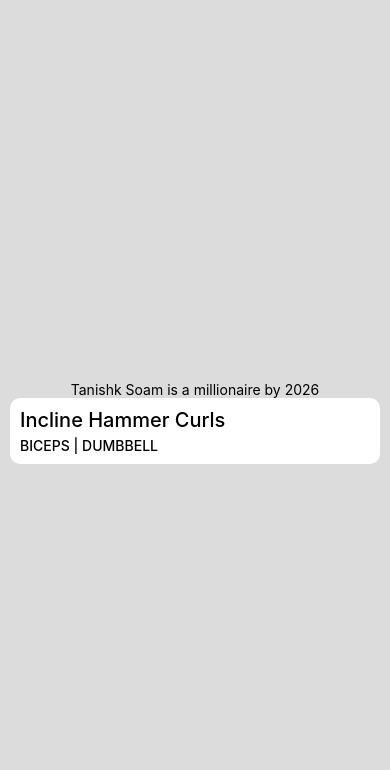
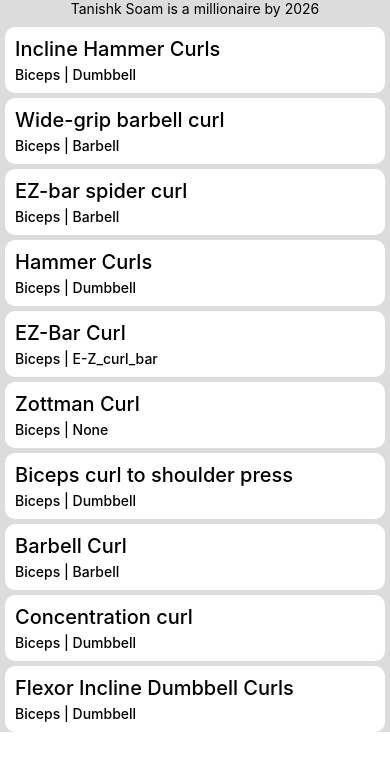
Before and after one commit to Tanishksoam/Workouts, a React Native app: screen / in a window 390 px wide. Shown: the top 770 px of the page. Built offline with nearby package versions, Linux system fonts and the light colour scheme.

Commit message:
basics exercise

```diff
--- a/App.js
+++ b/App.js
@@ -1,18 +1,18 @@
 import { StatusBar } from "expo-status-bar";
-import { StyleSheet, Text, View } from "react-native";
+import { FlatList, StyleSheet, Text, View } from "react-native";
 import exercises from "./assets/data/exercises.json";
+import ExerciseListItem from "./src/components/ExerciseListItem";
 
 export default function App() {
-  const exercise = exercises[0];
   return (
     <View style={styles.container}>
       <Text>Tanishk Soam is a millionaire by 2026</Text>
-      <View style={styles.exerciseContainer}>
-        <Text style={styles.exerciseTitle}>{exercise.name}</Text>
-        <Text style={styles.exerciseSubTitle}>
-          {exercise.muscle.toUpperCase()} | {exercise.equipment.toUpperCase()}
-        </Text>
-      </View>
+      <FlatList
+        data={exercises}
+        keyExtractor={(item, index) => item.name + index}
+        renderItem={({ item }) => <ExerciseListItem item={item} />}
+      />
+
       <StatusBar style="auto" />
     </View>
   );
@@ -20,25 +20,10 @@ export default function App() {
 
 const styles = StyleSheet.create({
   container: {
-    flex: 1,
     backgroundColor: "gainsboro",
     alignItems: "center",
     justifyContent: "center",
-    padding: 10,
-  },
-  exerciseContainer: {
-    backgroundColor: "#fff",
-    padding: 10,
-    borderRadius: 10,
+    gap: 5,
     width: "100%",
-    gap: 5,
-  },
-  exerciseTitle: {
-    fontSize: 20,
-    fontWeight: "500",
-  },
-  exerciseSubTitle: {
-    fontSize: 14,
-    fontWeight: "500",
   },
 });
--- /dev/null
+++ b/src/components/ExerciseListItem.jsx
@@ -0,0 +1,32 @@
+import { StyleSheet, Text, View } from "react-native";
+
+export default function ExerciseListItem({ item }) {
+  return (
+    <View style={styles.exerciseContainer}>
+      <Text style={styles.exerciseTitle}>{item.name}</Text>
+      <Text style={styles.exerciseSubTitle}>
+        {item.muscle} | {item.equipment}
+      </Text>
+    </View>
+  );
+}
+
+const styles = StyleSheet.create({
+  exerciseContainer: {
+    backgroundColor: "#fff",
+    padding: 10,
+    borderRadius: 10,
+    width: innerWidth - 10,
+    gap: 5,
+    marginTop: 5,
+  },
+  exerciseTitle: {
+    fontSize: 20,
+    fontWeight: "500",
+  },
+  exerciseSubTitle: {
+    fontSize: 14,
+    fontWeight: "500",
+    textTransform: "capitalize",
+  },
+});
```
